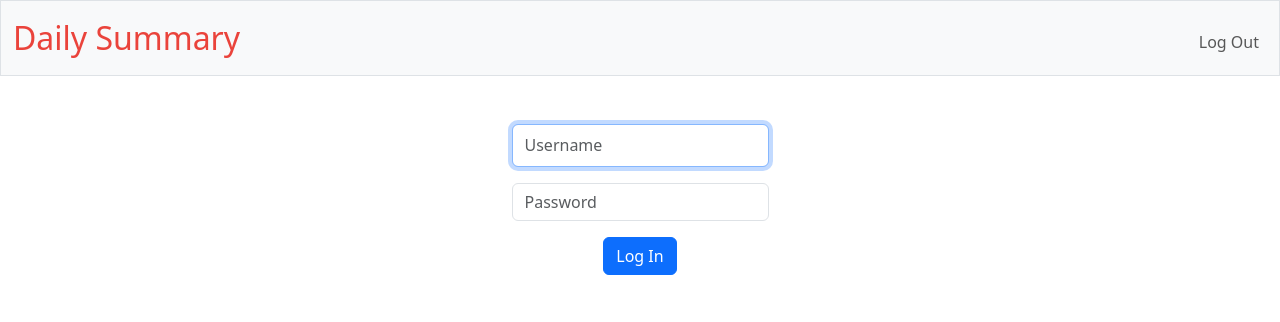
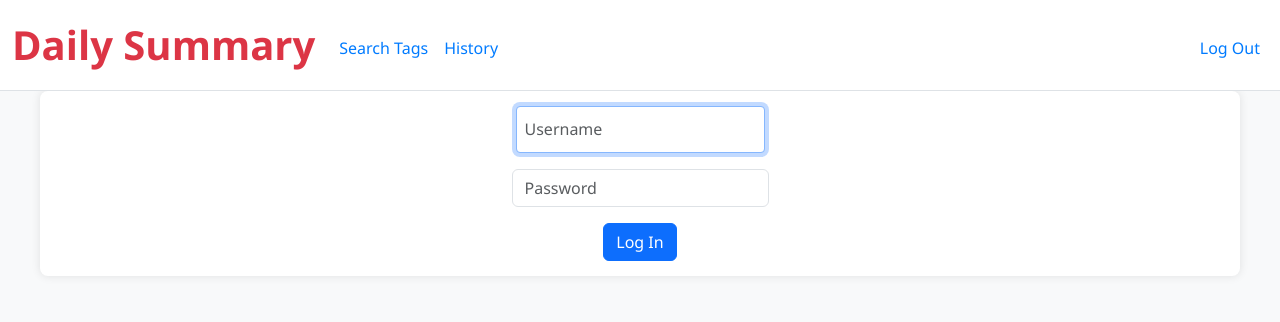
Before and after one commit to SmokeShine/phd-paper-assistant, a Flask app: template templates/login.html in a window 1280 px wide. Shown: the top 322 px of the page. Run offline with Flask 3, Linux system fonts and the light colour scheme; the template is opened without the code that fills it, so the values that code supplies are empty; a user stored in the database is signed in; some libraries are stand-ins or nearby versions.

Commit message:
Updated layout

```diff
--- a/app.py
+++ b/app.py
@@ -7,6 +7,7 @@ from werkzeug.security import check_password_hash, generate_password_hash
 from cs50 import SQL
 from helpers import apology, login_required, lookup_titles
 import ollama
+import uuid
 
 # Configure application
 app = Flask(__name__)
@@ -19,6 +20,8 @@ Session(app)
 # Configure CS50 Library to use SQLite database
 db = SQL("sqlite:///finance.db")
 
+TAGS_FOLDER = 'tags'
+os.makedirs(TAGS_FOLDER, exist_ok=True)
 
 @app.after_request
 def after_request(response):
@@ -180,3 +183,38 @@ def eli5():
         return jsonify({"explanation": explanation})
 
     return jsonify({"explanation": "No text provided"}), 400
+
+@app.route('/save_markdown', methods=['POST'])
+def save_markdown():
+    data = request.json
+    content = data.get('content')
+    tags = data.get('tags')
+
+    if content:
+        # Generate a unique filename
+        filename = f"{uuid.uuid4()}.md"
+        filepath = os.path.join(TAGS_FOLDER, filename)
+
+        # Save the content as a markdown file
+        with open(filepath, 'w') as file:
+            if tags:
+                file.write(f"Tags: {tags}\n\n")
+            file.write(content)
+
+        return jsonify({"status": "success", "message": f"File saved as {filename}"}), 200
+    else:
+        return jsonify({"status": "error", "message": "No content provided"}), 400
+
+@app.route('/filter_by_tag', methods=['GET'])
+def filter_by_tag():
+    query_tag = request.args.get('tag')
+    matching_files = []
+
+    for filename in os.listdir(TAGS_FOLDER):
+        filepath = os.path.join(TAGS_FOLDER, filename)
+        with open(filepath, 'r') as file:
+            content = file.read()
+            if f"Tags: {query_tag}" in content:
+                matching_files.append(filename)
+
+    return jsonify({"files": matching_files}), 200
--- a/static/styles.css
+++ b/static/styles.css
@@ -1,155 +1,171 @@
+/* Context Menu Styling */
 #context-menu {
-    display: none;
-    /* Initially hidden */
+    display: none; /* Initially hidden */
     position: fixed;
     bottom: 20px;
     right: 20px;
-    background-color: white;
-    border: 1px solid #ccc;
-    padding: 10px;
-    box-shadow: 0px 2px 5px rgba(0, 0, 0, 0.3);
-    z-index: 10000;
-    /* Ensure it's above other content */
+    background-color: #ffffff;
+    border: 1px solid #ced4da;
+    padding: 15px;
+    box-shadow: 0px 4px 10px rgba(0, 0, 0, 0.2);
+    border-radius: 8px;
+    z-index: 1050; /* Ensures it's above other content */
 }
 
 #context-menu input[type="text"] {
     width: 100%;
     margin-bottom: 10px;
-    padding: 5px;
-    border: 1px solid #ccc;
+    padding: 8px;
+    border: 1px solid #ced4da;
     border-radius: 4px;
+    box-shadow: inset 0px 1px 2px rgba(0, 0, 0, 0.1);
+    transition: border-color 0.15s ease-in-out;
+}
+
+#context-menu input[type="text"]:focus {
+    border-color: #80bdff;
+    outline: none;
+    box-shadow: 0px 0px 5px rgba(0, 123, 255, 0.25);
 }
 
 #context-menu button {
     background-color: #007bff;
-    color: white;
+    color: #ffffff;
     border: none;
     padding: 10px 20px;
     cursor: pointer;
-    box-shadow: 0px 2px 5px rgba(0, 0, 0, 0.3);
+    box-shadow: 0px 4px 8px rgba(0, 0, 0, 0.15);
     border-radius: 5px;
+    transition: background-color 0.2s ease-in-out, box-shadow 0.2s ease-in-out;
 }
 
-#askollama-history {
-    max-height: 1000px; /* Adjust this value as needed */
-    overflow-y: auto;
-    border: 1px solid #ddd; /* Optional: adds a border to distinguish the history area */
-    padding: 10px; /* Optional: adds some padding inside the history area */
-    background-color: #f9f9f9; /* Optional: adds a background color */
-}
-/* Brand size and colors */
-nav .navbar-brand {
-    font-size: xx-large;
+#context-menu button:hover {
+    background-color: #0056b3;
+    box-shadow: 0px 6px 12px rgba(0, 0, 0, 0.2);
 }
 
-nav .navbar-brand .blue {
-    color: #537fbe;
+/* Ollama History Styling */
+#askollama-history {
+    max-height: 500px; /* Adjusted for better usability */
+    overflow-y: auto;
+    border: 1px solid #dee2e6;
+    padding: 10px;
+    background-color: #f8f9fa;
+    border-radius: 4px;
+    margin-top: 10px;
 }
 
-nav .navbar-brand .red {
-    color: #ea433b;
+/* Navbar Brand Styling */
+nav .navbar-brand {
+    font-size: 2.5rem;
+    font-weight: bold;
 }
 
-nav .navbar-brand .yellow {
-    color: #f5b82e;
-}
+nav .navbar-brand .blue { color: #537fbe; }
+nav .navbar-brand .red { color: #ea433b; }
+nav .navbar-brand .yellow { color: #f5b82e; }
+nav .navbar-brand .green { color: #2e944b; }
 
-nav .navbar-brand .green {
-    color: #2e944b;
-}
-
-/* General body styling */
+/* Body Styling */
 body {
-    background-color: #fff;
+    background-color: #f7f7f7;
     color: #212529;
+    font-family: 'Segoe UI', Tahoma, Geneva, Verdana, sans-serif;
     font-size: 1rem;
-    font-weight: 400;
-    line-height: 1.5;
+    line-height: 1.6;
     margin: 0;
     text-align: left;
 }
 
-/* Container styling */
+/* Container Styling */
 .container {
-    margin-left: auto;
-    margin-right: auto;
-    padding-left: 15px;
-    padding-right: 15px;
-    text-align: center;
-    width: 90%;
-}
-
-/* Header styling */
-.header {
-    background-color: #477bff;
-    color: #fff;
-    margin-bottom: 2rem;
-    padding: 2rem 1rem;
+    margin: 0 auto;
+    padding: 15px;
+    max-width: 1200px;
     text-align: center;
 }
 
-/* Section styling */
+/* Header Styling */
+.header {
+    background-color: #477bff;
+    color: #ffffff;
+    padding: 2rem;
+    margin-bottom: 2rem;
+    border-radius: 8px;
+    text-align: center;
+}
+
+/* Section Styling */
 .section {
-    padding: 0.5rem 2rem 1rem;
+    padding: 1rem 2rem;
+    margin-bottom: 1rem;
+    background-color: #ffffff;
+    border-radius: 8px;
+    transition: background-color 0.3s ease-in-out;
 }
 
 .section:hover {
-    background-color: #f5f5f5;
-    transition: background-color 0.15s ease-in-out;
+    background-color: #f1f1f1;
 }
 
-/* Heading styles */
+/* Heading Styles */
 h1 {
     font-family: 'Montserrat', sans-serif;
-    font-size: 48px;
+    font-size: 2.5rem;
+    margin-bottom: 1rem;
+    font-weight: 700;
 }
 
-/* Button and input styles */
+/* Button and Input Styles */
 button,
 input[type="submit"] {
-    background-color: #d9edff;
+    background-color: #007bff;
     border: 1px solid transparent;
     border-radius: 0.25rem;
-    font-size: 0.95rem;
-    font-weight: 400;
-    line-height: 1.5;
-    padding: 0.375rem 0.75rem;
-    text-align: center;
-    transition: background-color 0.15s ease-in-out, border-color 0.15s ease-in-out, box-shadow 0.15s ease-in-out;
-    vertical-align: middle;
+    font-size: 1rem;
+    padding: 0.5rem 1rem;
+    color: #ffffff;
+    cursor: pointer;
+    transition: background-color 0.2s ease-in-out, box-shadow 0.2s ease-in-out;
 }
 
 button:hover,
 input[type="submit"]:hover {
-    background-color: #b3d4fc;
+    background-color: #0056b3;
+    box-shadow: 0px 4px 8px rgba(0, 0, 0, 0.1);
 }
 
 input[type="text"],
 input[type="number"] {
     line-height: 1.8;
-    width: 25%;
+    width: 100%;
+    padding: 0.5rem;
+    border: 1px solid #ced4da;
+    border-radius: 4px;
+    transition: background-color 0.15s ease-in-out, border-color 0.15s ease-in-out;
 }
 
 input[type="text"]:hover,
 input[type="number"]:hover {
-    background-color: #f5f5f5;
-    transition: background-color 0.15s ease-in-out;
+    background-color: #f1f1f1;
+    border-color: #80bdff;
 }
 
-/* Table styling */
+/* Table Styling */
 table {
-    background-color: transparent;
+    width: 100%;
     margin-bottom: 1rem;
-    width: 100%;
-    word-wrap: break-word;
+    background-color: #ffffff;
     border-collapse: collapse;
+    box-shadow: 0px 2px 4px rgba(0, 0, 0, 0.1);
 }
 
 thead {
     position: sticky;
     top: 0;
     z-index: 1000;
-    background-color: #fff;
+    background-color: #f7f7f7;
+    border-bottom: 2px solid #dee2e6;
 }
 
 table th,
@@ -157,12 +173,32 @@ table td {
     padding: 0.75rem;
     vertical-align: middle;
     text-align: left;
-    word-wrap: break-word;
-    white-space: normal;
-    overflow-wrap: break-word;
-    border: 1px solid #ddd;
+    border: 1px solid #dee2e6;
 }
 
 tbody tr:nth-of-type(odd) {
-    background-color: rgba(179, 208, 255, 0.3);
+    background-color: #f1f1f1;
 }
+
+/* Responsive Adjustments */
+@media (max-width: 768px) {
+    #context-menu {
+        width: calc(100% - 40px); /* Ensure context menu is responsive */
+        bottom: 10px;
+        right: 10px;
+        padding: 10px;
+    }
+
+    input[type="text"],
+    input[type="number"] {
+        width: 100%;
+    }
+
+    nav .navbar-brand {
+        font-size: 1.75rem;
+    }
+
+    h1 {
+        font-size: 2rem;
+    }
+}
--- a/templates/layout.html
+++ b/templates/layout.html
@@ -4,75 +4,112 @@
 <head>
     <meta charset="utf-8">
     <meta name="viewport" content="initial-scale=1, width=device-width">
+
     <!-- Bootstrap CSS -->
     <link href="https://cdn.jsdelivr.net/npm/bootstrap@5.3.3/dist/css/bootstrap.min.css" rel="stylesheet"
         integrity="sha384-QWTKZyjpPEjISv5WaRU9OFeRpok6YctnYmDr5pNlyT2bRjXh0JMhjY6hW+ALEwIH" crossorigin="anonymous">
 
-    <!-- Bootstrap JS Bundle -->
-    <script src="https://cdn.jsdelivr.net/npm/bootstrap@5.3.3/dist/js/bootstrap.bundle.min.js"
-        integrity="sha384-YvpcrYf0tY3lHB60NNkmXc5s9fDVZLESaAA55NDzOxhy9GkcIdslK1eN7N6jIeHz"
-        crossorigin="anonymous"></script>
+    <!-- Custom Stylesheet -->
+    <link href="/static/styles.css" rel="stylesheet">
 
     <!-- Favicon -->
     <link href="/static/favicon.ico" rel="icon">
 
-    <!-- Custom Stylesheet -->
-    <link href="/static/styles.css" rel="stylesheet">
-
     <title>Hugging Face Daily Feed: {% block title %}{% endblock %}</title>
 
     <style>
-        /* Basic styling for the context menu */
+        body {
+            font-family: 'Segoe UI', Tahoma, Geneva, Verdana, sans-serif;
+            background-color: #f8f9fa;
+            color: #343a40;
+        }
+
+        .navbar {
+            background-color: #ffffff;
+            border-bottom: 1px solid #dee2e6;
+        }
+
+        .navbar-brand span {
+            color: #dc3545;
+            font-weight: bold;
+        }
+
+        .nav-link {
+            font-weight: 500;
+            color: #007bff;
+        }
+
+        .nav-link:hover {
+            color: #0056b3;
+        }
+
+        header .alert {
+            font-size: 1rem;
+            font-weight: 600;
+        }
+
+        main {
+            background-color: #ffffff;
+            padding: 2rem;
+            border-radius: 0.5rem;
+            box-shadow: 0 0 10px rgba(0, 0, 0, 0.1);
+        }
+
         #context-menu {
-            display: none; /* Initially hidden */
-            position: fixed; /* Fixed position to stay in the same place during scrolling */
-            bottom: 20px; /* Position it slightly above the bottom of the viewport */
-            right: 20px; /* Position it slightly to the left of the right edge of the viewport */
-            background-color: white;
-            border: 1px solid #ccc;
-            padding: 5px;
-            box-shadow: 0px 2px 5px rgba(0, 0, 0, 0.3);
-            z-index: 10000; /* Ensure it's above other content */
-            cursor: default; /* Default cursor to indicate no dragging */
+            display: none;
+            position: fixed;
+            bottom: 20px;
+            right: 20px;
+            background-color: #ffffff;
+            border: 1px solid #dee2e6;
+            border-radius: 0.25rem;
+            padding: 15px;
+            box-shadow: 0px 2px 10px rgba(0, 0, 0, 0.15);
+            z-index: 10000;
         }
 
         #context-menu #selected-text {
             margin-bottom: 10px;
-            user-select: text; /* Allow text selection */
+            font-weight: 600;
+            color: #495057;
         }
 
         #context-menu #loading-message {
             display: none;
             color: #007bff;
-            user-select: text; /* Allow text selection */
-        }
-
-        #context-menu #askollama-container {
-            display: none;
-            margin-top: 10px;
-            user-select: text; /* Allow text selection */
         }
 
         #context-menu #askollama-container textarea {
             width: 100%;
             box-sizing: border-box;
             resize: vertical;
-            user-select: text; /* Allow text selection in the textarea */
+            border: 1px solid #ced4da;
+            border-radius: 0.25rem;
+            padding: 0.5rem;
         }
 
-        #context-menu #askollama-container .ollama-history-entry {
-            margin-top: 10px;
-            user-select: text; /* Allow text selection for history entries */
+        #context-menu .ollama-actions button {
+            margin-left: 5px;
+        }
+
+        #context-menu .ollama-actions .btn-primary {
+            background-color: #007bff;
+            border-color: #007bff;
+        }
+
+        #context-menu .ollama-actions .btn-danger {
+            background-color: #dc3545;
+            border-color: #dc3545;
         }
     </style>
 </head>
 
 <body>
     <!-- Navbar -->
-    <nav class="bg-light border navbar navbar-expand-md navbar-light">
+    <nav class="navbar navbar-expand-md">
         <div class="container-fluid">
             <a class="navbar-brand" href="/">
-                <span class="red">Daily Summary</span>
+                <span>Daily Summary</span>
             </a>
             <button aria-controls="navbar" aria-expanded="false" aria-label="Toggle navigation" class="navbar-toggler"
                 data-bs-target="#navbar" data-bs-toggle="collapse" type="button">
@@ -80,6 +117,10 @@
             </button>
             <div class="collapse navbar-collapse" id="navbar">
                 {% if session["user_id"] %}
+                <ul class="navbar-nav me-auto mt-2">
+                    <li class="nav-item"><a class="nav-link" href="/search tags">Search Tags</a></li>
+                    <li class="nav-item"><a class="nav-link" href="/history">History</a></li>
+                </ul>
                 <ul class="navbar-nav ms-auto mt-2">
                     <li class="nav-item"><a class="nav-link" href="/logout">Log Out</a></li>
                 </ul>
@@ -95,14 +136,14 @@
 
     {% if get_flashed_messages() %}
     <header>
-        <div class="alert alert-primary mb-0 text-center" role="alert">
+        <div class="alert alert-primary text-center" role="alert">
             {{ get_flashed_messages() | join(" ") }}
         </div>
     </header>
     {% endif %}
 
     <!-- Main content -->
-    <main class="container py-5 text-center">
+    <main class="container text-center">
         {% block main %}{% endblock %}
     </main>
 
@@ -110,18 +151,27 @@
     <div id="context-menu">
         <div id="selected-text"></div>
         <div id="askollama-container">
-            <textarea id="custom-question" placeholder="Type your question here..."></textarea>
+            <textarea id="custom-question" class="form-control" placeholder="Type your question here..."></textarea>
             <div id="loading-message">Loading...</div>
             <div id="askollama-history"></div>
+            <div class="ollama-actions mt-3 text-end">
+                <input type="text" id="ollama-tags" class="form-control form-control-sm" placeholder="Enter tags (comma separated)">
+                <button id="save-ollama-content" class="btn btn-primary btn-sm">Save</button>
+                <button id="clear-ollama-content" class="btn btn-danger btn-sm">Clear</button>
+            </div>
         </div>
     </div>
+
+    <!-- Bootstrap JS Bundle -->
+    <script src="https://cdn.jsdelivr.net/npm/bootstrap@5.3.3/dist/js/bootstrap.bundle.min.js"
+        integrity="sha384-YvpcrYf0tY3lHB60NNkmXc5s9fDVZLESaAA55NDzOxhy9GkcIdslK1eN7N6jIeHz"
+        crossorigin="anonymous"></script>
 
     <!-- External JavaScript -->
     <script>
         document.addEventListener('DOMContentLoaded', function () {
             let storedSelectedText = '';
 
-            // Show context menu only when text is selected and right-clicked
             document.addEventListener('contextmenu', function (event) {
                 const selection = window.getSelection();
                 const selectedText = selection.toString().trim();
@@ -130,15 +180,13 @@
                 const selectedTextElement = document.getElementById('selected-text');
 
                 if (selectedText) {
-                    event.preventDefault(); // Prevent the browser's default context menu
+                    event.preventDefault();
                     storedSelectedText = selectedText;
                     selectedTextElement.textContent = `Selected Text: "${selectedText}"`;
                     contextMenu.style.display = 'block';
-                    document.getElementById('askollama-container').style.display = 'block';
                     customQuestionInput.focus();
                 } else {
                     contextMenu.style.display = 'none';
-                    document.getElementById('askollama-container').style.display = 'none';
                 }
             });
 
@@ -149,6 +197,14 @@
                 }
             });
 
+            document.getElementById('save-ollama-content').addEventListener('click', function () {
+                saveOllamaContent();
+            });
+
+            document.getElementById('clear-ollama-content').addEventListener('click', function () {
+                clearOllamaContent();
+            });
+
             function handleAskOllama() {
                 const customQuestion = document.getElementById('custom-question').value.trim();
                 const historyContainer = document.getElementById('askollama-history');
@@ -156,7 +212,7 @@
                 let question;
 
                 if (customQuestion) {
-                    question = `${customQuestion}:${storedSelectedText}`;
+                    question = `${customQuestion}: ${storedSelectedText}`;
                 } else if (storedSelectedText) {
                     question = `Explain: ${storedSelectedText}`;
                 }
@@ -175,8 +231,8 @@
                     .then(data => {
                         loadingMessage.style.display = 'none';
                         const newEntry = document.createElement('div');
-                        newEntry.className = 'ollama-history-entry';
-                        newEntry.innerHTML = `<strong>Q:</strong> ${question}<br><strong>A:</strong> ${data.explanation}<hr>`;
+                        newEntry.className = 'ollama-history-entry mt-3 p-2 border rounded';
+                        newEntry.innerHTML = `<strong>Q:</strong> ${question}<br><strong>A:</strong> ${data.explanation}`;
                         historyContainer.appendChild(newEntry);
                         document.getElementById('custom-question').value = '';
                         storedSelectedText = '';
@@ -188,14 +244,52 @@
                 }
             }
 
+            function saveOllamaContent() {
+                const historyContainer = document.getElementById('askollama-history');
+                const content = historyContainer.innerText.trim();
+                const tags = document.getElementById('ollama-tags').value.trim();
+
+                if (content) {
+                    let markdownContent = '';
+                    if (tags) {
+                        markdownContent += `Tags: ${tags}\n\n`;
+                    }
+                    markdownContent += content.replace(/\n/g, '\n\n'); // Convert text to Markdown format
+
+                    fetch('/save_markdown', {
+                        method: 'POST',
+                        headers: {
+                            'Content-Type': 'application/json'
+                        },
+                        body: JSON.stringify({ content: markdownContent, tags: tags })
+                    })
+                    .then(response => response.json())
+                    .then(data => {
+                        if (data.status === 'success') {
+                            alert(data.message);
+                            clearOllamaContent();
+                        } else {
+                            alert('Error saving the file: ' + data.message);
+                        }
+                    })
+                    .catch(error => {
+                        console.error('Error:', error);
+                        alert('Error saving the file. Please try again.');
+                    });
+                }
+            }
+
+            function clearOllamaContent() {
+                document.getElementById('askollama-history').innerHTML = '';
+                document.getElementById('ollama-tags').value = '';
+            }
+
             document.addEventListener('click', function (event) {
                 const contextMenu = document.getElementById('context-menu');
                 const askOllamaContainer = document.getElementById('askollama-container');
 
-                // Hide the context menu only if the click is outside the askollama container and context menu
                 if (!askOllamaContainer.contains(event.target) && !contextMenu.contains(event.target)) {
                     contextMenu.style.display = 'none';
-                    askOllamaContainer.style.display = 'none';
                 }
             });
         });
```
Also changed, not shown: tags/ba73d738-c9eb-4ca5-af0b-9064690eaa6a.md (added, +7 -0 lines), 1 other file.
